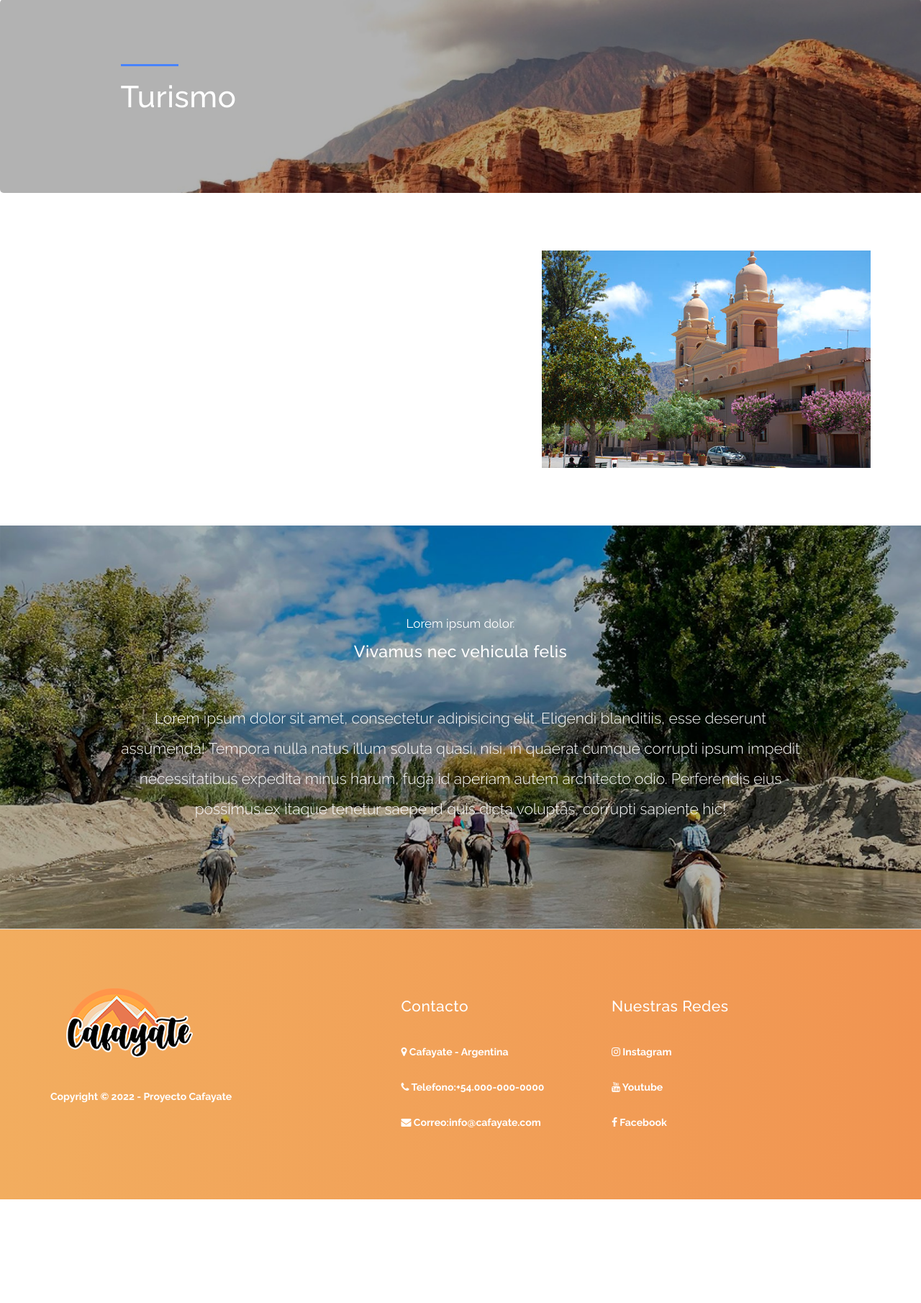
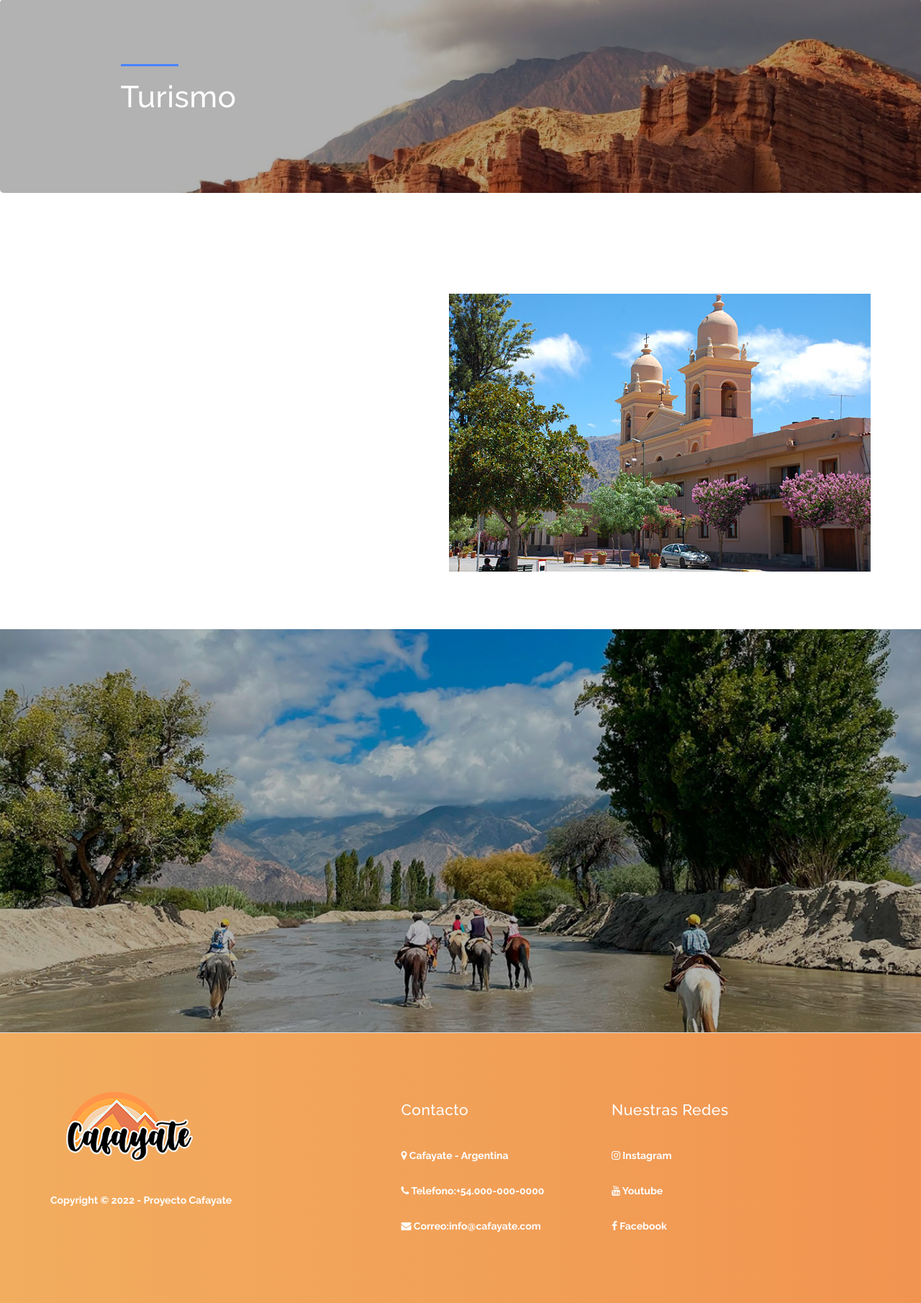
Before and after one commit to fvkugit/web-turismo-cafayate, a PHP site: page /turismo.php in a window 1280 px wide. Shown: the part 101-1911 px from the top of the page at 72% size. Before the commit the page ends 1767 px from the top, so only its background shows below. Run offline with PHP 8.4, Linux system fonts and the light colour scheme; data that the repository does not hold is empty; some libraries are stand-ins or nearby versions.

Commit message:
Imagen flotando en el texto

```diff
--- a/turismo.php
+++ b/turismo.php
@@ -35,14 +35,13 @@ $info = mysqli_fetch_assoc($pdata[1]);
         <section class="our-services">
             <div class="container">
                 <div class="row">
-                    <div class="col-md-7">
-                        <div class="left-content">
+                    <div class="col-md-12">
+                    <div class="left-content">
+                            <div><img src="img/about-1-720x4802.jpg" class="image-turismo" alt=""></div>
                             <p><?php echo $info["bienvenida_turismo"] ?></p>
                         </div>
                     </div>
-                    <div class="col-md-5">
-                        <img src="img/about-1-720x4802.jpg" class="img-fluid" alt="">
-                    </div>
+
                 </div>
             </div>
         </section>
@@ -52,15 +51,15 @@ $info = mysqli_fetch_assoc($pdata[1]);
             <div class="video-content">
                 <div class="inner">
                     <div class="section-heading">
-                        <span>Lorem ipsum dolor.</span>
-                        <h2>Vivamus nec vehicula felis</h2>
+                        <!-- <span>Lorem ipsum dolor.</span> -->
+                        <!-- <h2>Vivamus nec vehicula felis</h2> -->
                     </div>
                     <!-- Modal button -->
 
                     <div class="container">
                         <div class="row">
                             <div class="col-lg-10 col-lg-offset-1">
-                                <p class="lead">Lorem ipsum dolor sit amet, consectetur adipisicing elit. Eligendi blanditiis, esse deserunt assumenda! Tempora nulla natus illum soluta quasi, nisi, in quaerat cumque corrupti ipsum impedit necessitatibus expedita minus harum, fuga id aperiam autem architecto odio. Perferendis eius possimus ex itaque tenetur saepe id quis dicta voluptas, corrupti sapiente hic!</p>
+                                <!-- <p class="lead">Lorem ipsum dolor sit amet, consectetur adipisicing elit. Eligendi blanditiis, esse deserunt assumenda! Tempora nulla natus illum soluta quasi, nisi, in quaerat cumque corrupti ipsum impedit necessitatibus expedita minus harum, fuga id aperiam autem architecto odio. Perferendis eius possimus ex itaque tenetur saepe id quis dicta voluptas, corrupti sapiente hic!</p> -->
                             </div>
                         </div>
                     </div>
```
